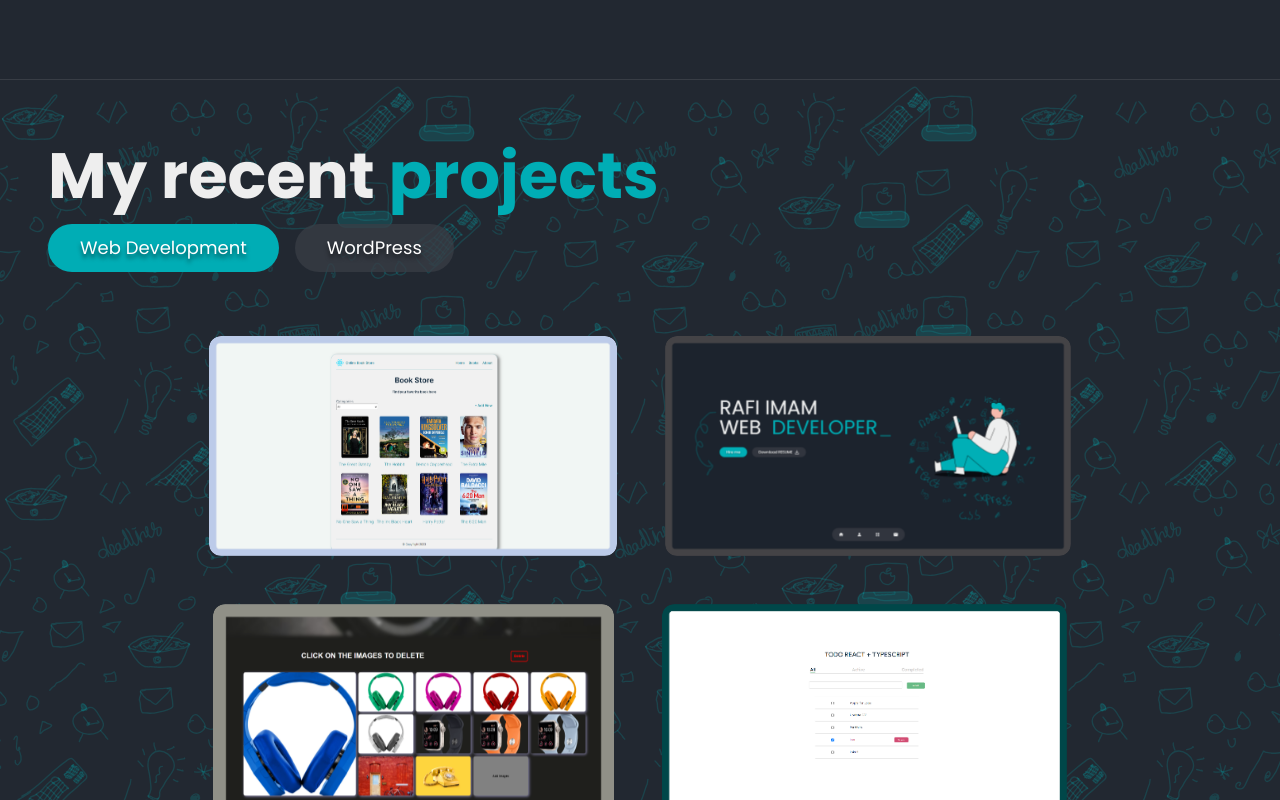
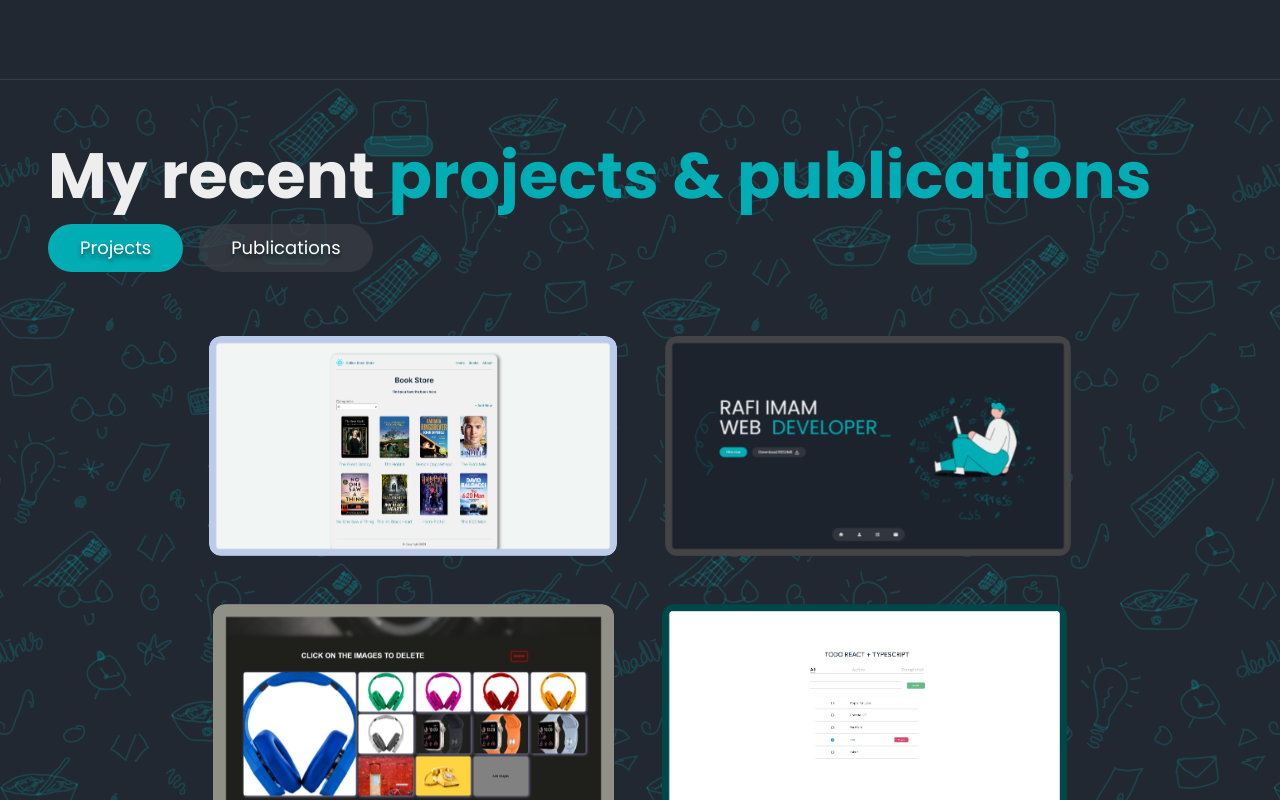
Before and after one commit to rafiimam/rafi_portfolio, a React (Create React App) app: page / in a window 1280 px wide. Shown: the part 1520-2320 px from the top of the page. Built offline with nearby package versions, Linux system fonts and the light colour scheme.

Commit message:
publication added

```diff
--- a/src/components/Card.tsx
+++ b/src/components/Card.tsx
@@ -10,13 +10,17 @@ import { motion } from "framer-motion";
 // components
 import { Button } from "./";
 
-interface CardProps {
-  imgSrc: string;
+// In Card.tsx
+type CardProps = {
+  imgSrc?: string;
   title: string;
-  technologies: string;
+  technologies: string | string[]; // Allow both string and string array
   liveLink?: string;
   githubRepo?: string;
-}
+};
+
+// Adjust the component logic accordingly to handle both types
+
 
 const Card: FC<CardProps> = ({ imgSrc, title, technologies, liveLink, githubRepo }) => {
   const [isHovered, setIsHovered] = useState(false);
--- a/src/views/Hero.tsx
+++ b/src/views/Hero.tsx
@@ -70,7 +70,7 @@ const Hero = () => {
               </Link>
             </Button>
             <a
-              href="https://drive.google.com/file/d/1jKG_Se-dQq5YJRUBq06cZ1VjwHIkefmB/view?usp=sharing"
+              href="https://drive.google.com/file/d/12-UIoZ1EXoo97KMji4GLCSxl_4vLS6De/view?usp=sharing"
               target="_blank"
               rel="noopener noreferrer"
             >
--- a/src/views/Projects.tsx
+++ b/src/views/Projects.tsx
@@ -17,17 +17,44 @@ import { motion } from "framer-motion";
 import { fadeIn } from "../utils/variants";
 import { transition } from "../utils/transition";
 
-type Category = "uiUx" | "web";
+type Category = "projects" | "publications";
+
+const publications = [
+  {
+    id: 1,
+    title: "Publication Title 1",
+    doi: "10.1109/ICCIT60459.2023.10441163",
+    researchGate: "https://www.researchgate.net/publication/378529380_Suicidal_Thought_Detection_Using_NLPNatural_Language_Processing_on_Reddit_Data",
+    technologies: ""
+  },
+  {
+    id: 2,
+    title: "Publication Title 2",
+    doi: "https://doi.org/10.1234/example2",
+    researchGate: "https://www.researchgate.net/profile/yourprofile",
+    technologies: ""
+  },
+  {
+    id: 3,
+    title: "Publication Title 3",
+    doi: "https://doi.org/10.1234/example3",
+    researchGate: "https://www.researchgate.net/profile/yourprofile",
+    technologies: ""
+  },
+  {
+    id: 4,
+    title: "Publication Title 4",
+    doi: "https://doi.org/10.1234/example4",
+    researchGate: "https://www.researchgate.net/profile/yourprofile",
+    technologies: ""
+  },
+];
 
 const Projects = () => {
-  const [activeCategory, setActiveCategory] = useState<Category>("uiUx");
+  const [activeCategory, setActiveCategory] = useState<Category>("projects");
 
   const filteredProjects = () => {
-    if (activeCategory === "uiUx") {
-      return projects.filter((item) => item.category === "uiUx");
-    } else {
-      return projects.filter((item) => item.category === "web");
-    }
+    return projects; // Return all projects for the "Projects" category
   };
 
   return (
@@ -44,11 +71,8 @@ const Projects = () => {
       <div className="max-w-screen-2xl w-full py-16 px-12 mx-auto">
         <div className="flex-1 flex flex-col gap-4">
           <Reveal>
-            <h2
-              className="text-center xl:text-start text-4xl sm:text-5xl lg:text-[64px]
-              font-bold text-textPrimary"
-            >
-              My recent <span className="text-secondary"> projects</span>
+            <h2 className="text-center xl:text-start text-4xl sm:text-5xl lg:text-[64px] font-bold text-textPrimary">
+              My recent <span className="text-secondary">projects & publications</span>
             </h2>
           </Reveal>
 
@@ -61,19 +85,20 @@ const Projects = () => {
             className="flex items-center gap-4 justify-center xl:justify-start flex-col sm:flex-row"
           >
             <Button
-              secondary={activeCategory === "uiUx" ? true : false}
-              onClick={() => setActiveCategory("uiUx")}
+              secondary={activeCategory === "projects"}
+              onClick={() => setActiveCategory("projects")}
             >
-              Web Development
+              Projects
             </Button>
             <Button
-              secondary={activeCategory === "web" ? true : false}
-              onClick={() => setActiveCategory("web")}
+              secondary={activeCategory === "publications"}
+              onClick={() => setActiveCategory("publications")}
             >
-              WordPress
+              Publications
             </Button>
           </motion.div>
 
+          {activeCategory === "projects" ? (
             <motion.div
               variants={fadeIn("up")}
               transition={transition()}
@@ -93,6 +118,27 @@ const Projects = () => {
                 />
               ))}
             </motion.div>
+          ) : (
+            <motion.div
+              variants={fadeIn("up")}
+              transition={transition()}
+              initial="hidden"
+              whileInView="visible"
+              viewport={{ once: false }}
+              className="flex gap-12 mt-12 flex-wrap justify-center"
+            >
+              {publications.map((pub) => (
+                <Card
+                  key={pub.id}
+                  title={pub.title}
+                  technologies="" // Pass an empty string
+                  liveLink={pub.doi} // Use DOI as a link
+                  githubRepo={pub.researchGate} // Use ResearchGate as a link
+                />
+
+              ))}
+            </motion.div>
+          )}
         </div>
       </div>
     </div>
```
Lines whose indentation alone changed are shown as unchanged.
